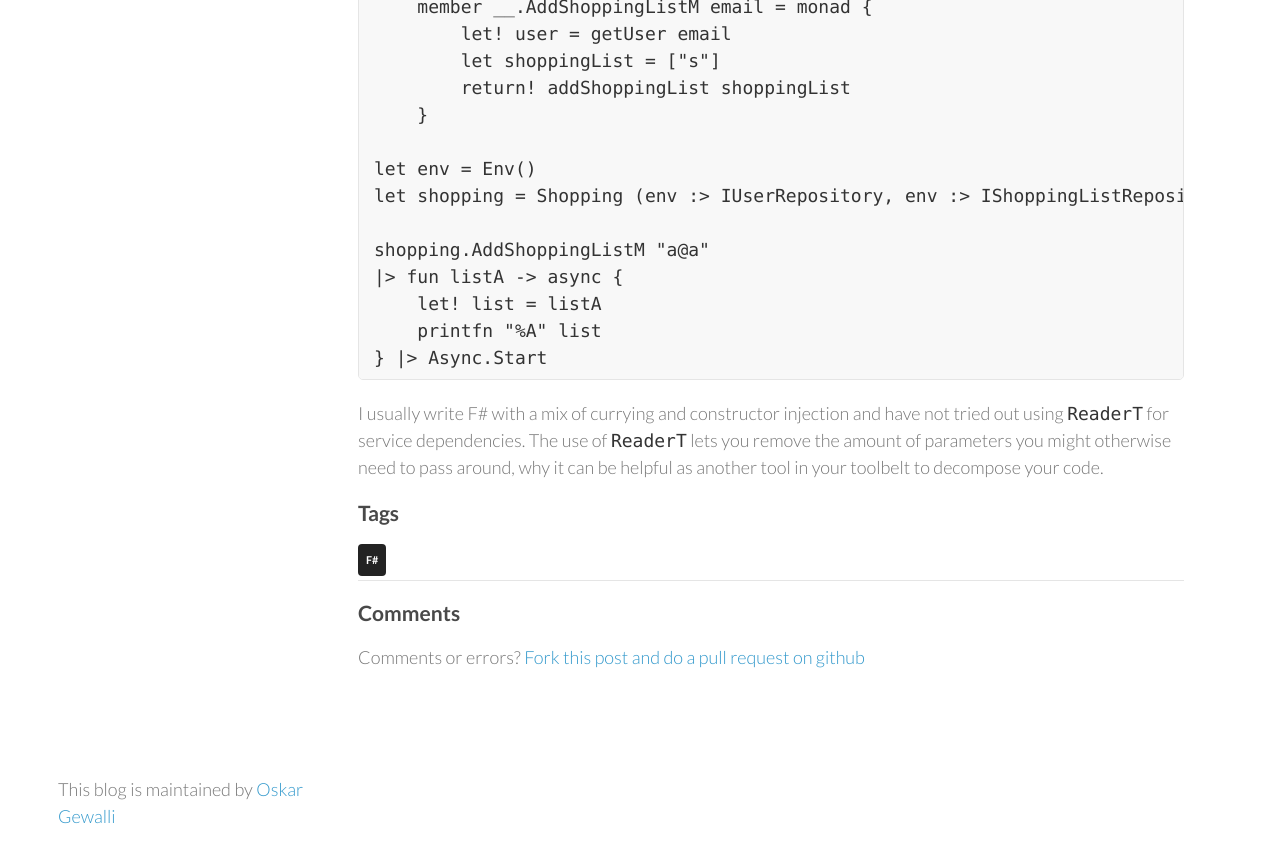
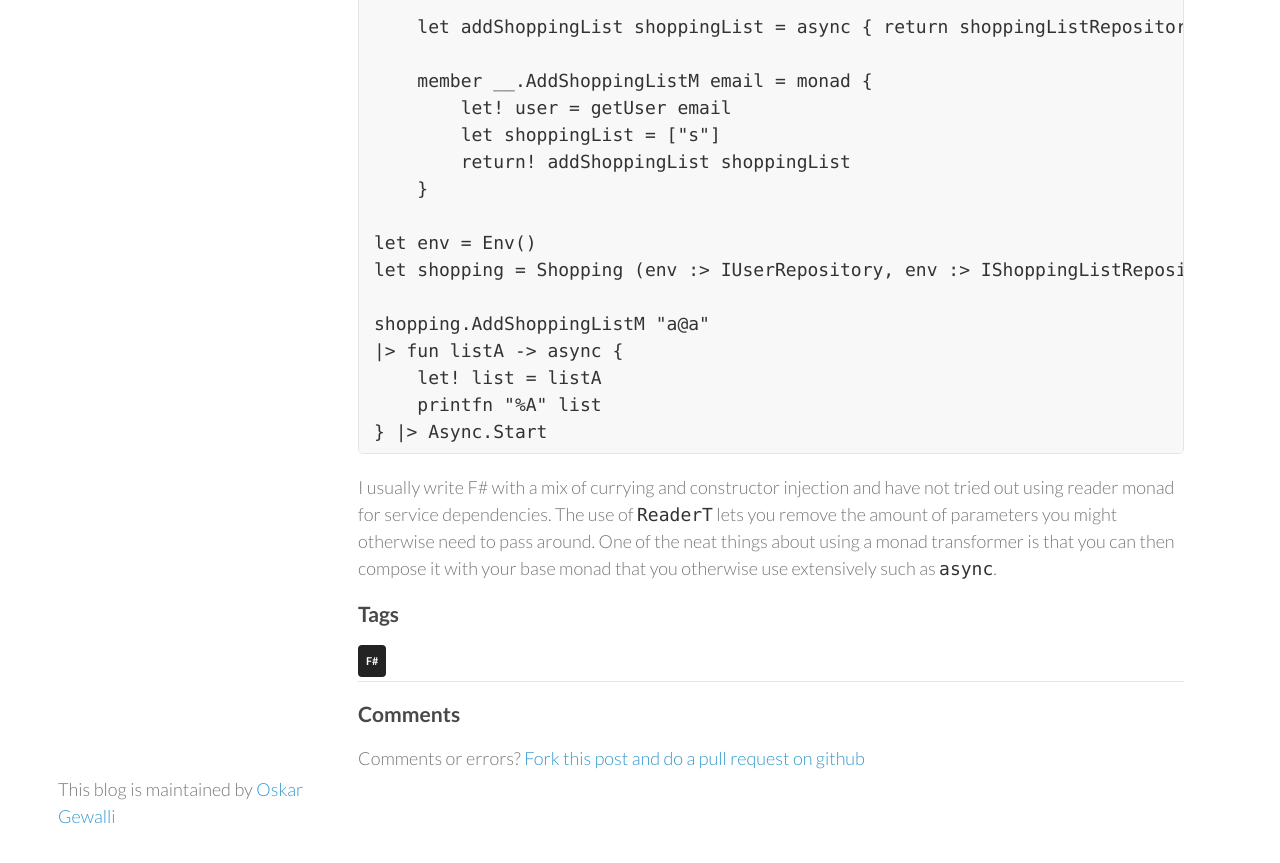
Before and after one commit to wallymathieu/assertfail, a Jekyll site: the page built from _posts/2020-09-05-Dependency-injection-in-FSharp.md, in a window 1280 px wide and 900 px high, scrolled down 2241 px. Shown: the top 863 px of the window. Built offline with Jekyll 4.4.1, drawn with Linux system fonts in a browser that asks for light colours; nearby versions of some CDN libraries; some of the changed text lies outside the part shown.

Commit message:
Link to more sources

````diff
--- a/_posts/2020-09-05-Dependency-injection-in-FSharp.md
+++ b/_posts/2020-09-05-Dependency-injection-in-FSharp.md
@@ -50,7 +50,9 @@
 } |> Async.Start
 ```
 
-Another way to decompose your program is to use currying:
+There is also a post about using [reader monad for dependency injection](https://bartoszsypytkowski.com/dealing-with-complex-dependency-injection-in-f/) but without using more advanced techniques such as monad transformers.
+
+Another way to decompose your program is to use currying as seen on [f# for fun and profit](https://fsharpforfunandprofit.com/posts/dependency-injection-1/):
 
 ```f#
 let getUser (repo:IUserRepository) email = repo.GetUser email
@@ -104,4 +106,4 @@
 } |> Async.Start
 ```
 
-I usually write F# with a mix of currying and constructor injection and have not tried out using `ReaderT` for service dependencies. The use of `ReaderT` lets you remove the amount of parameters you might otherwise need to pass around, why it can be helpful as another tool in your toolbelt to decompose your code.
+I usually write F# with a mix of currying and constructor injection and have not tried out using reader monad for service dependencies. The use of `ReaderT` lets you remove the amount of parameters you might otherwise need to pass around. One of the neat things about using a monad transformer is that you can then compose it with your base monad that you otherwise use extensively such as `async`.
````
